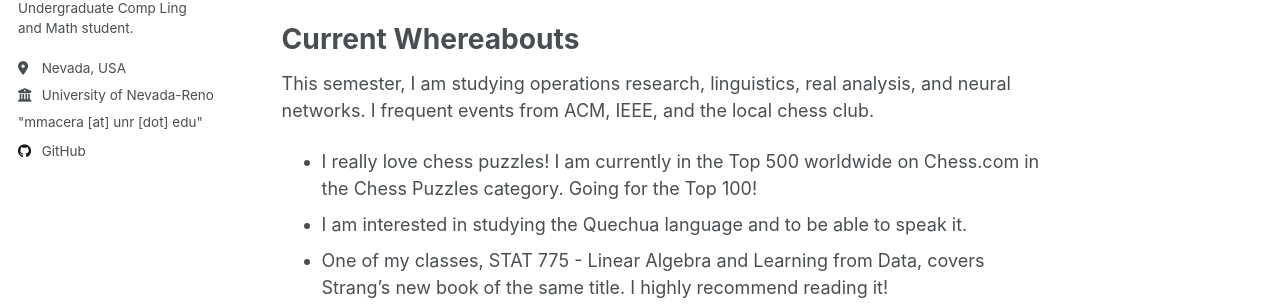
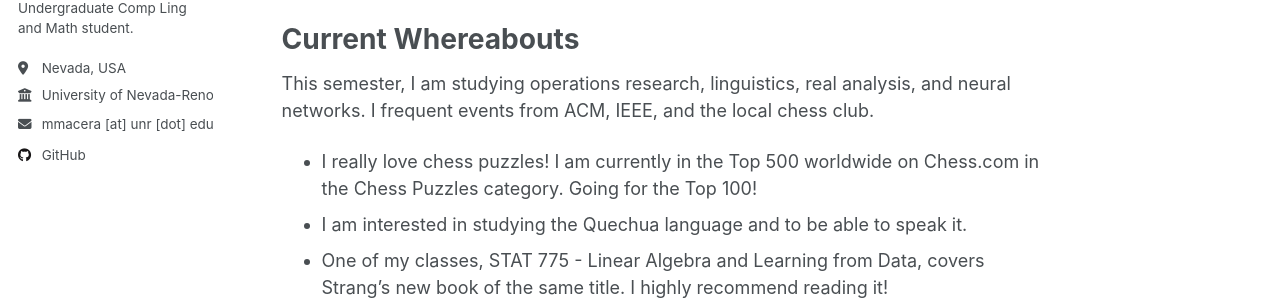
Before and after one commit to mikealmacera/mikealmacera.github.io, a Jekyll site: the page built from _pages/about.md, in a window 1280 px wide. Shown: the part 284-591 px from the top of the page. Built offline with Jekyll 4.4.1, drawn with Linux system fonts in a browser that asks for light colours.

Commit message:
Update author-profile.html

```diff
--- a/_includes/author-profile.html
+++ b/_includes/author-profile.html
@@ -34,7 +34,7 @@
         <li><a href="{{ author.uri }}"><i class="fas fa-fw fa-link icon-pad-right" aria-hidden="true"></i>{{ site.data.ui-text[site.locale].website_label | default: "Website" }}</a></li>
       {% endif %}
       {% if author.email %}
-        <li>"mmacera [at] unr [dot] edu"</li>
+      <li><a href="mailto:{{ author.email }}"><i class="fas fa-fw fa-envelope icon-pad-right" aria-hidden="true"></i>{{"mmacera [at] unr [dot] edu"}}</a></li>
       {% endif %}
 
       <!-- Font Awesome and Academicons icons / Academic websites -->
```
